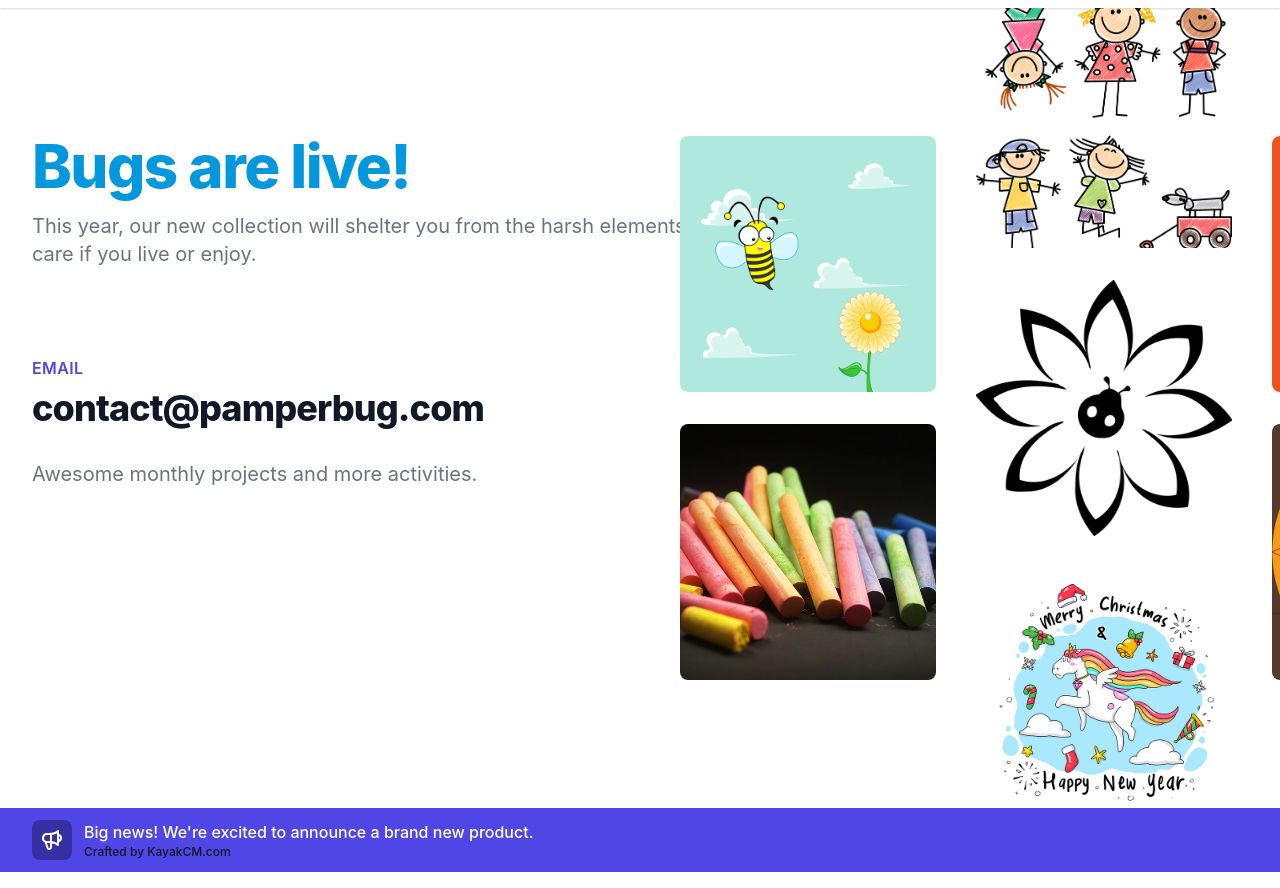
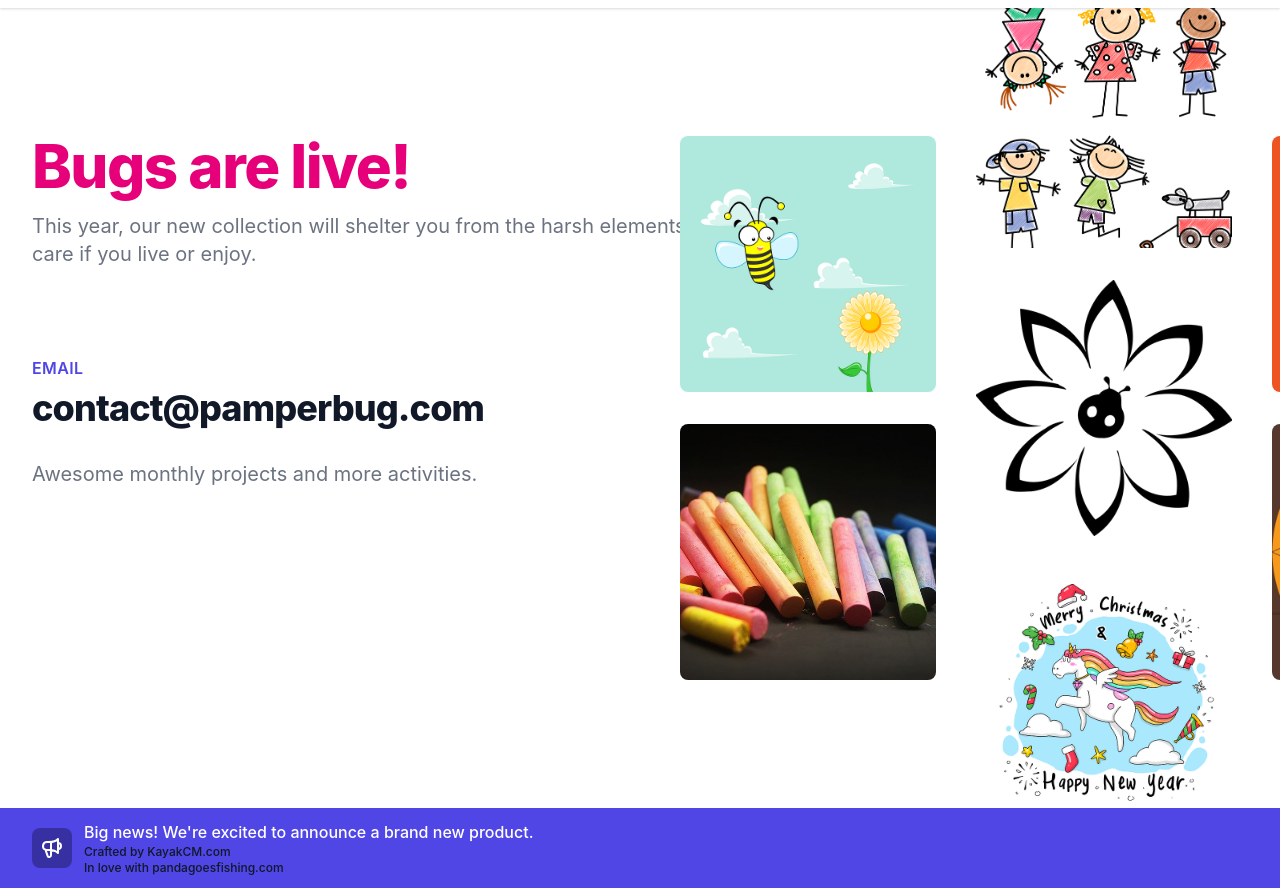
Before and after one commit to niteshpatare/pamperbugkit, a React (Create React App) app: page /aboutpamperbug in a window 1280 px wide. Shown: the part 140-1028 px from the top of the page. Built offline with nearby package versions, Linux system fonts and the light colour scheme.

Commit message:
updated html

```diff
--- a/src/App.js
+++ b/src/App.js
@@ -106,6 +106,10 @@ function App() {
                       <a href="https://kayakcm.com" className="flex items-centertext-sm font-small text-xs text-gray-900">
                     Crafted by KayakCM.com
                   </a>
+                  <a href="https://www.pandagoesfishing.com" className="flex items-centertext-sm font-small text-xs text-gray-900">
+                  In love with pandagoesfishing.com
+                  </a>
+
                     </span>
 
                   </p>
--- a/src/component/Aboutbug.js
+++ b/src/component/Aboutbug.js
@@ -11,13 +11,13 @@ import { appendScript } from '../razor/Paybtnscript.js';
 const Aboutbug = () => {
 
     useEffect(() => {
-        appendScript("https://checkout.razorpay.com/v1/payment-button.js", "btnone", "pl_I7JS7967JNUcKm");
+        appendScript("https://checkout.razorpay.com/v1/payment-button.js", "btnone", "pl_IAiuucmhN31Rda");
       }, []);
 
     return (
         <Fragment>
             <header className="bg-white shadow">
-                <div className="max-w-8xl mx-auto py-6 px-4 sm:px-6 lg:px-8">
+                <div className="max-w-7xl mx-auto py-6 px-4 sm:px-6 lg:px-8">
                 <h1 className="text-3xl font-bold text-gray-900">
                 <span className="text-prm font-extrabold">About</span> <span className="text-sec"> Pamper Bug</span>
                 </h1>
@@ -26,9 +26,9 @@ const Aboutbug = () => {
         <main>
       <div className="relative  overflow-hidden">
         <div className="pt-16 pb-80 sm:pt-24 sm:pb-40 lg:pt-32 lg:pb-48">
-          <div className="relative max-w-8xl mx-auto px-4 sm:px-6 lg:px-8 sm:static">
+          <div className="relative max-w-7xl mx-auto px-4 sm:px-6 lg:px-8 sm:static">
             <div className="sm:max-w-4xl ">
-              <h1 className="text-4xl font font-extrabold tracking-tight text-gray-900 sm:text-6xl text-prm">
+              <h1 className="text-4xl font font-extrabold tracking-tight text-gray-900 sm:text-6xl text-sec">
                 Bugs are live!
               </h1>
               <p className="mt-4 text-xl text-gray-500">
@@ -56,7 +56,7 @@ const Aboutbug = () => {
                 {/* Decorative image grid */}
                 <div
                   aria-hidden="true"
-                  className="pointer-events-none lg:absolute lg:inset-y-0 lg:max-w-8xl lg:mx-auto lg:w-full"
+                  className="pointer-events-none lg:absolute lg:inset-y-0 lg:max-w-7xl lg:mx-auto lg:w-full"
                 >
                   <div className="absolute transform sm:left-1/2 sm:top-0 sm:translate-x-8 lg:left-1/2 lg:top-1/2 lg:-translate-y-1/2 lg:translate-x-2">
                     <div className="flex items-center space-x-6 lg:space-x-10">
--- a/src/component/Exploreenjoy.js
+++ b/src/component/Exploreenjoy.js
@@ -68,7 +68,7 @@ const Exploreenjoy = () => {
                                 <h1 className="text-7xl leading-normal">
 
                                 </h1><br/><br/>
-                                <h2 className="text-4xl text-prm sm:text-5xl md:text-6xl">
+                                <h2 className="text-4xl text-sec sm:text-5xl md:text-6xl">
                                     <span className="leading-normal">Bring the outdoors inside.</span>
                                 </h2>
                         </div>
--- a/src/component/Festivekit.js
+++ b/src/component/Festivekit.js
@@ -6,13 +6,13 @@ import diya3 from './images/diya3.jpg';
 import diya4 from './images/diya4.jpg';
 const Festivekit = () => {
     useEffect(() => {
-        appendScript("https://checkout.razorpay.com/v1/payment-button.js", "btnfkone", "pl_I7JS7967JNUcKm");
+        appendScript("https://checkout.razorpay.com/v1/payment-button.js", "btnfkone", "pl_IAiuucmhN31Rda");
 
       }, []);
     return (
         <Fragment>
         <header className="bg-white shadow">
-                <div className="max-w-8xl mx-auto py-6 px-4 sm:px-6 lg:px-8">
+                <div className="max-w-7xl mx-auto py-6 px-4 sm:px-6 lg:px-8">
                 <h1 className="text-3xl font-bold text-gray-900">
                 <span className="text-prm font-extrabold">Festive</span> <span className="text-sec"> Kit</span>
                 </h1>
@@ -20,9 +20,9 @@ const Festivekit = () => {
             </header>
             <main>
             <div className="">
-                <div className="max-w-8xl mx-auto py-4 px-4 grid items-center grid-cols-1 gap-y-16 gap-x-8 sm:px-6 sm:py-4 lg:max-w-8xl lg:px-8 lg:grid-cols-2">
+                <div className="max-w-7xl mx-auto py-4 px-4 grid items-center grid-cols-1 gap-y-16 gap-x-8 sm:px-6 sm:py-4 lg:max-w-7xl lg:px-8 lg:grid-cols-2">
                     <div>
-                    <h2 className="text-3xl font-extrabold tracking-tight text-gray-900 sm:text-4xl text-prm">Whats inside?</h2>
+                    <h2 className="text-3xl font-extrabold tracking-tight text-gray-900 sm:text-4xl text-sec">Whats inside?</h2>
                     <p className="mt-4 text-gray-500">Spice up the Diwali celebration by adding fun filled activities.</p>
 
                     <dl className="mt-16 grid grid-cols-1 gap-x-6 gap-y-10 sm:grid-cols-2 sm:gap-y-6 lg:gap-x-8">
```
